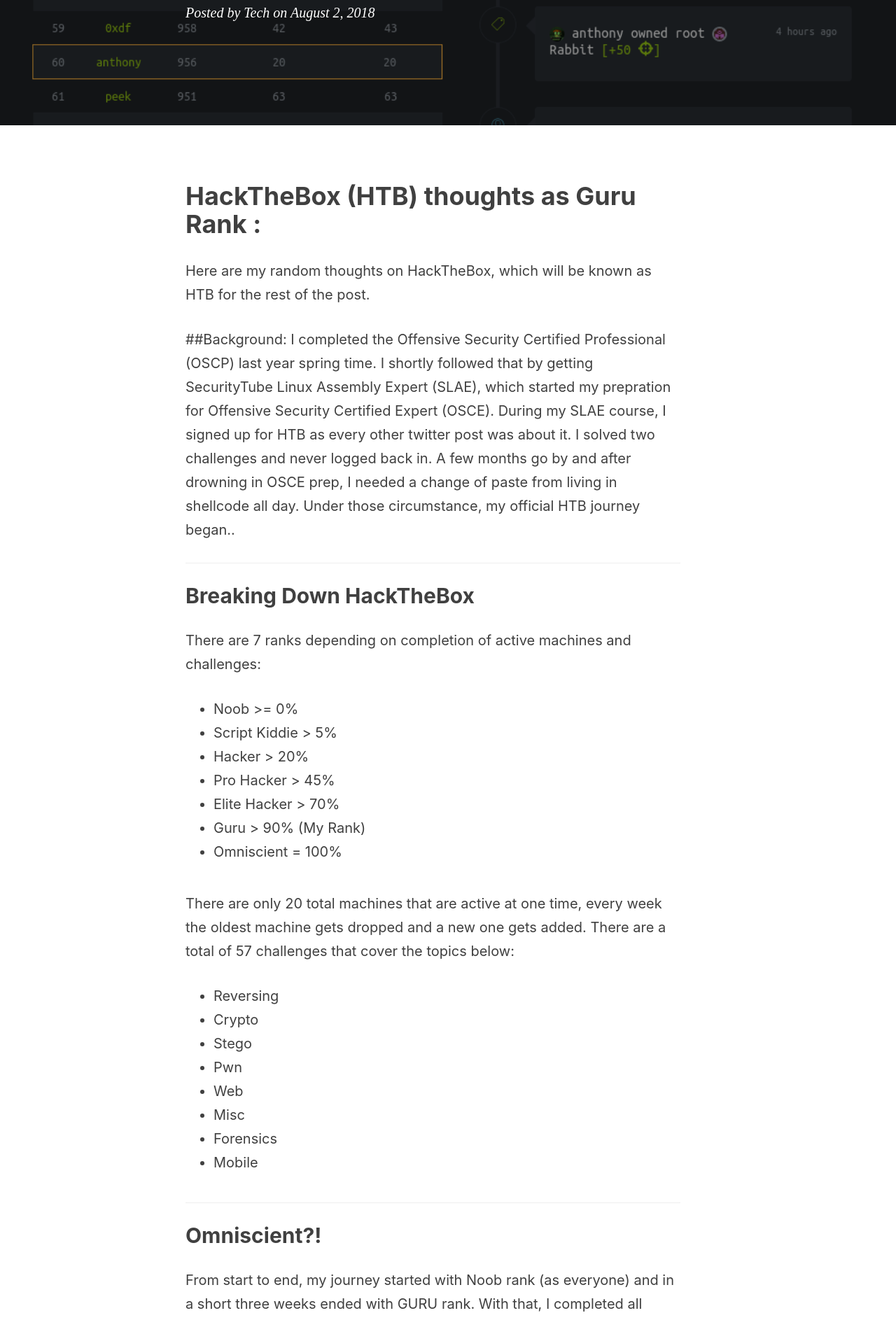
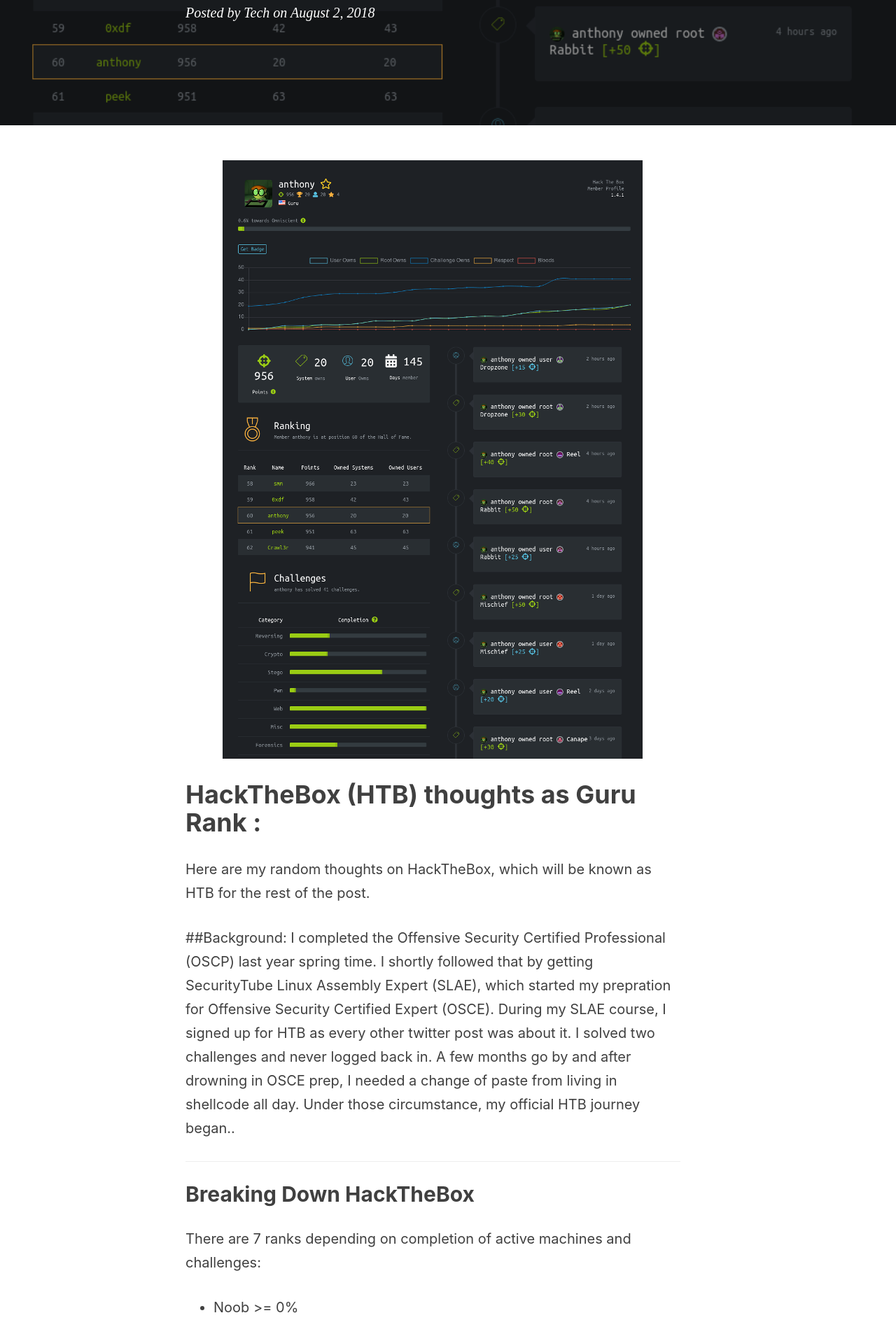
Before and after one commit to Techryptic/Techryptic.github.io, a Jekyll site: the page built from _posts/2018-08-02-HackTheBox-(HTB)-thoughts-as-Guru-Rank.markdown, in a window 1280 px wide. Shown: the part 343-2229 px from the top of the page at 70% size. Built offline with Jekyll 4.4.1, drawn with Linux system fonts in a browser that asks for light colours; nearby versions of some CDN libraries; comment, search, counter and statistics services are not loaded.

Commit message:
Update 2018-08-02-HackTheBox-(HTB)-thoughts-as-Guru-Rank.markdown

```diff
--- a/_posts/2018-08-02-HackTheBox-(HTB)-thoughts-as-Guru-Rank.markdown
+++ b/_posts/2018-08-02-HackTheBox-(HTB)-thoughts-as-Guru-Rank.markdown
@@ -12,7 +12,7 @@
     - Linux
 ---
 
-![](img/htb_final.png)
+![](/img/in-post/post-js-version/htb_final.png)
 
 # HackTheBox (HTB) thoughts as Guru Rank :
 
```
